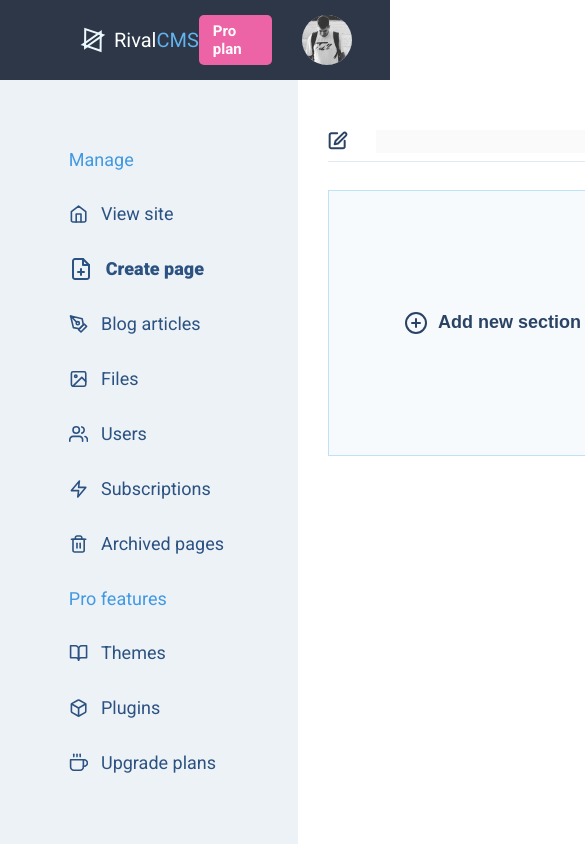
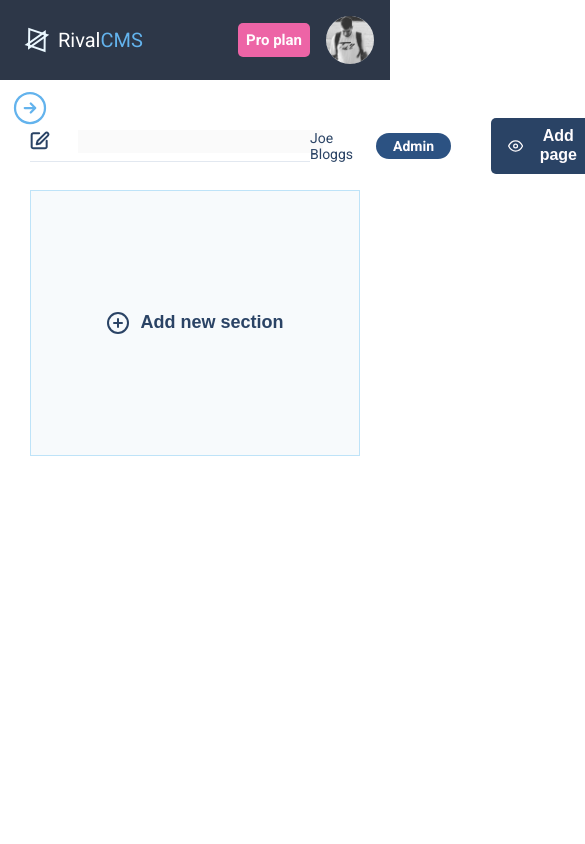
Before and after one commit to voanergesKM/RivalCMS, a React (Create React App) app: page /RivalCMS/create in a window 390 px wide. Shown: the top 844 px of the page, 585 px wide, since content can reach past the window. Built offline with nearby package versions, Linux system fonts and the light colour scheme.

Commit message:
userLayout response

```diff
--- a/src/assets/icons/SvgIcons.jsx
+++ b/src/assets/icons/SvgIcons.jsx
@@ -690,3 +690,37 @@ export const DescendingIcon = ({ size }) => {
     </svg>
   );
 };
+
+export const OpenMenuIcon = ({ size }) => {
+  return (
+    <svg
+      width={size}
+      height={size}
+      viewBox="0 0 24 24"
+      fill="none"
+      xmlns="http://www.w3.org/2000/svg"
+    >
+      <g stroke="#63B3ED" strokeLinecap="round" strokeLinejoin="round" strokeWidth="1.5">
+        <path d="M12 22c5.523 0 10-4.477 10-10S17.523 2 12 2 2 6.477 2 12s4.477 10 10 10ZM8.5 12h6" />
+        <path d="m12.5 15 3-3-3-3" />
+      </g>
+    </svg>
+  );
+};
+
+export const CloseMenuIcon = ({ size }) => {
+  return (
+    <svg
+      width={size}
+      height={size}
+      viewBox="0 0 24 24"
+      fill="none"
+      xmlns="http://www.w3.org/2000/svg"
+    >
+      <g stroke="#63B3ED" strokeLinecap="round" strokeLinejoin="round" strokeWidth="1.5">
+        <path d="M12 22c5.523 0 10-4.477 10-10S17.523 2 12 2 2 6.477 2 12s4.477 10 10 10ZM15.5 12h-6" />
+        <path d="m11.5 9-3 3 3 3" />
+      </g>
+    </svg>
+  );
+};
--- a/src/components/UserHeader/UserHeader.module.css
+++ b/src/components/UserHeader/UserHeader.module.css
@@ -1,5 +1,5 @@
 .header {
-  padding: 0.9375rem 2.375rem 0.9375rem 4.5rem;
+  padding: 1rem;
   display: flex;
   align-items: center;
   justify-content: space-between;
@@ -9,7 +9,7 @@
 .userInfo {
   display: flex;
   align-items: center;
-  gap: 1.875rem;
+  gap: 1rem;
 }
 
 .userInfo__badge {
@@ -17,7 +17,7 @@
   font-size: 0.9375rem;
   line-height: 1.2;
 
-  padding: 0.4375rem 0.6875rem 0.4375rem 0.875rem;
+  padding: 0.5rem;
 
   color: #fffcfe;
   background: #ed64a6;
@@ -27,8 +27,27 @@
 }
 
 .userInfo__avatar {
-  width: 3.125rem;
-  height: 3.125rem;
+  width: 3rem;
+  height: 3rem;
 
   border-radius: 50%;
 }
+
+@media screen and (min-width: 41.625rem) {
+  .header {
+    padding: 0.9375rem 2.375rem 0.9375rem 4.5rem;
+  }
+
+  .userInfo {
+    gap: 1.875rem;
+  }
+
+  .userInfo__badge {
+    padding: 0.4375rem 0.6875rem 0.4375rem 0.875rem;
+  }
+
+  .userInfo__avatar {
+    width: 3.125rem;
+    height: 3.125rem;
+  }
+}
--- a/src/components/UserLayout/UserLayout.jsx
+++ b/src/components/UserLayout/UserLayout.jsx
@@ -5,16 +5,28 @@ import styles from './UserLayout.module.css';
 
 import { manageList, featureList } from '../../utils/LinkItemsData';
 import { NavLink, useLocation } from 'react-router-dom';
+import { useMatchMedia } from '../../hooks/useMatchMedia';
+import { useState } from 'react';
+import { CloseMenuIcon, OpenMenuIcon } from '../../assets/icons/SvgIcons';
 
 export const UserLayout = ({ children }) => {
   const location = useLocation();
+  const { isMobile, isMobilePlus, isTablet } = useMatchMedia();
+  const [isMenuOpen, setisMenuOpen] = useState(false);
+
+  const toggleMenu = () => setisMenuOpen(!isMenuOpen);
 
   return (
     <Container>
       <UserHeader />
       <div style={{ display: 'flex' }}>
         <aside>
-          <nav className={styles.sidebar}>
+          <nav className={isMenuOpen ? styles.sidebar__open : styles.sidebar}>
+            {isMobile || isMobilePlus || isTablet ? (
+              <div className={styles.menuIcon} onClick={toggleMenu}>
+                {!isMenuOpen ? <OpenMenuIcon size={36} /> : <CloseMenuIcon size={36} />}
+              </div>
+            ) : null}
             <p className={styles.sidebar__title}>Manage</p>
             <ul className={styles.sidebar__list}>
               {manageList.map(({ href, title, icon: Icon }, index) => (
--- a/src/components/UserLayout/UserLayout.module.css
+++ b/src/components/UserLayout/UserLayout.module.css
@@ -1,8 +1,23 @@
 .sidebar {
+  position: absolute;
+  top: 80px;
+  left: -16rem;
   padding: 4.3rem;
   background-color: #edf2f7;
-  max-width: 18.85rem;
-  height: 100%;
+  width: 16rem;
+
+  transition: all 250ms linear;
+}
+
+.sidebar__open {
+  composes: sidebar;
+  left: 0;
+}
+
+.menuIcon {
+  position: absolute;
+  top: 0.625rem;
+  right: -3rem;
 }
 
 .sidebar__title {
@@ -30,7 +45,7 @@
 }
 
 .list__item:not(:last-child) {
-  margin-bottom: 1.9375rem;
+  margin-bottom: 1.4rem;
 }
 
 .list__link {
@@ -49,17 +64,26 @@
 }
 
 .list__linkActive {
-  text-decoration: none;
-  font-size: 1.125rem;
-  line-height: 1.167;
-  color: #2c5282;
+  composes: list__link;
 
   font-weight: 900;
-
-  transition: all 250ms linear;
 }
 
 .list__linkActive:hover,
 .list__linkActive:focus {
   color: #63b3ed;
 }
+
+@media screen and (min-width: 41.625rem) {
+  .list__item:not(:last-child) {
+    margin-bottom: 1.9375rem;
+  }
+}
+
+@media screen and (min-width: 64rem) {
+  .sidebar {
+    position: static;
+    width: 18.85rem;
+    height: 100%;
+  }
+}
--- a/src/hooks/useMatchMedia.js
+++ b/src/hooks/useMatchMedia.js
@@ -1,10 +1,10 @@
 import { useState, useLayoutEffect } from 'react';
 
 const queries = [
-  '(max-width: 666px)',
-  '(max-width: 767px)',
-  '(min-width: 768px) and (max-width: 1199px)',
-  '(min-width: 1200px)',
+  '(max-width: 665px)',
+  '(min-width: 666px) and (max-width: 767px)',
+  '(min-width: 768px) and (max-width: 1023px)',
+  '(min-width: 1024px)',
 ];
 
 export const useMatchMedia = () => {
@@ -20,9 +20,9 @@ export const useMatchMedia = () => {
     mediaQueryList.forEach(list => list.addEventListener('change', handleChange));
 
     return () => mediaQueryList.forEach(list => list.removeEventListener('change', handleChange));
-  }, [getValues, mediaQueryList]);
+  });
 
-  return ['isMobilePlus', 'isMobile', 'isTablet', 'isDesktop'].reduce(
+  return ['isMobile', 'isMobilePlus', 'isTablet', 'isDesktop'].reduce(
     (acc, screen, idx) => ({ ...acc, [screen]: values[idx] }),
     {}
   );
```
